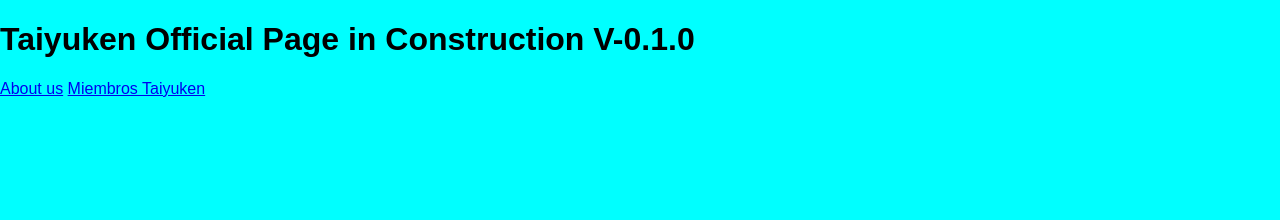
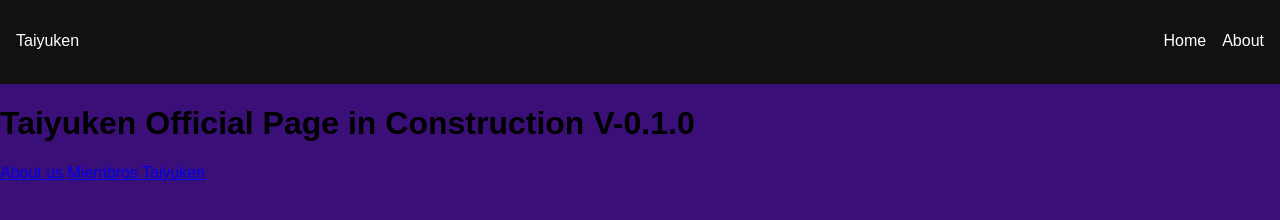
Before and after one commit to MauricioEF/vanilla-taiyuken-front, a plain HTML site: page src/pages/index.html in a window 1280 px wide. Drawn offline with Linux system fonts and the light colour scheme.

Commit message:
Added variables to global.css and navbar to index

```diff
--- a/src/assets/css/global.css
+++ b/src/assets/css/global.css
@@ -1,5 +1,18 @@
+:root{
+  --primary-color:#3A1078;
+  --secondary-color:#4E31AA;
+  --link-color:#2F58CD;
+  --highlight-color:#3795BD;
+}
 body {
     margin: 0;
     padding: 0;
     font-family: Arial, sans-serif;
   }
+
+  #navbar-container {
+    width:100%;
+    height:5.25rem;
+    background: #111;
+    color: white;
+  }
--- a/src/assets/css/index.css
+++ b/src/assets/css/index.css
@@ -1,4 +1,4 @@
 
 body {
-    background-color: cyan;
+    background-color: var(--primary-color);
 }
--- a/src/pages/index.html
+++ b/src/pages/index.html
@@ -8,6 +8,7 @@
     <title>Document</title>
 </head>
 <body>
+    <div id="navbar-container" data-component="navbar"></div>
     <h1>Taiyuken Official Page in Construction  V-0.1.0</h1>
     <a href="/pages/about.html">About us</a>
     <a href="/pages/members.html">Miembros Taiyuken</a>
```
